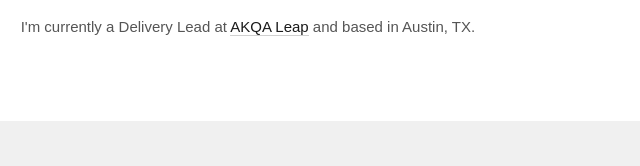
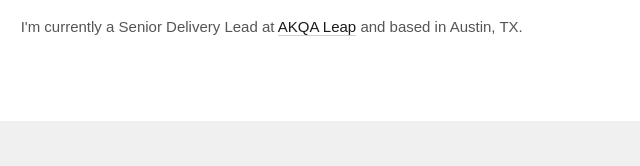
Before and after one commit to playeasynow/playeasynow.github.io, an Astro site: page /about in a window 1280 px wide. Shown: the part 596-762 px from the top of the page, 510-1150 px from the left. Built offline with nearby package versions, Linux system fonts and the light colour scheme; Astro itself is replaced by a stand-in of ours; a web font is replaced by a local one.

Commit message:
Added readme, updated title on About

```diff
--- a/src/pages/about.astro
+++ b/src/pages/about.astro
@@ -53,7 +53,7 @@ import Layout from '../layouts/Layout.astro';
               the piano and violin, and ride my bike.
             </p>
             <p>
-              I'm currently a Delivery Lead at
+              I'm currently a Senior Delivery Lead at
               <a href="https://www.akqa.com/leap/" class="bio-link" target="_blank" rel="noopener">AKQA Leap</a>
               and based in Austin, TX.
             </p>
```
